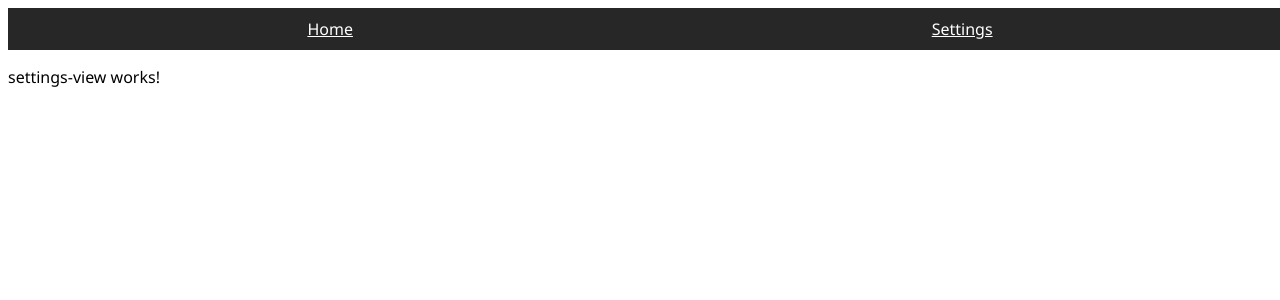
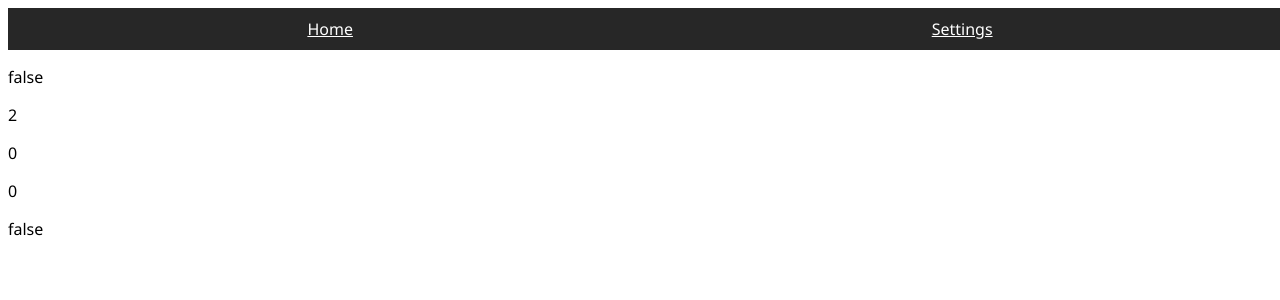
Before and after one commit to AlexWarnes/falah, an Angular app: page /settings in a window 1280 px wide. Shown: the top 300 px of the page. Built offline with nearby package versions, Linux system fonts and the light colour scheme; no server answers.

Commit message:
added settings menu

```diff
--- a/src/app/app.module.ts
+++ b/src/app/app.module.ts
@@ -8,6 +8,7 @@ import { TimesTableDayComponent } from './components/times-table-day/times-table
 import { PrayerTimesViewComponent } from './components/prayer-times-view/prayer-times-view.component';
 import { SettingsViewComponent } from './components/settings-view/settings-view.component';
 import { LocationComponent } from './components/location/location.component';
+import { SettingsMenuComponent } from './components/settings-menu/settings-menu.component';
 
 @NgModule({
   declarations: [
@@ -15,7 +16,8 @@ import { LocationComponent } from './components/location/location.component';
     TimesTableDayComponent,
     PrayerTimesViewComponent,
     SettingsViewComponent,
-    LocationComponent
+    LocationComponent,
+    SettingsMenuComponent
   ],
   imports: [
     BrowserModule,
--- /dev/null
+++ b/src/app/components/settings-menu/settings-menu.component.html
@@ -0,0 +1,7 @@
+<div class="settings-menu-container">
+  <p>{{preferences.autoDetectLocation}}</p>
+  <p>{{preferences.calcMethod}}</p>
+  <p>{{preferences.school}}</p>
+  <p>{{preferences.midnightMode}}</p>
+  <p>{{preferences.notifications}}</p>
+</div>
--- /dev/null
+++ b/src/app/components/settings-menu/settings-menu.component.ts
@@ -0,0 +1,30 @@
+import { Component, OnInit } from '@angular/core';
+import { StateService, preferences } from '../../state/state.service';
+
+@Component({
+  selector: 'app-settings-menu',
+  templateUrl: './settings-menu.component.html',
+  styleUrls: ['./settings-menu.component.css']
+})
+export class SettingsMenuComponent implements OnInit {
+
+  constructor(
+    private STATE: StateService
+  ) { }
+
+  preferences;
+
+  // autoDetectLocation: boolean;
+  // calcMethod: number;
+  // school: number;
+  // midnightMode: number;
+  // notifications: boolean;
+
+
+  ngOnInit() {
+    this.STATE.preferences$.subscribe((prefs) => {
+      return this.preferences = {...prefs};
+    })
+  }
+
+}
--- a/src/app/components/settings-view/settings-view.component.html
+++ b/src/app/components/settings-view/settings-view.component.html
@@ -1,3 +1 @@
-<p>
-  settings-view works!
-</p>
+<app-settings-menu></app-settings-menu>
--- a/src/app/components/times-table-day/times-table-day.component.css
+++ b/src/app/components/times-table-day/times-table-day.component.css
@@ -0,0 +1,7 @@
+.time-box {
+  display: flex;
+  justify-content: space-between;
+  align-items: center;
+  width: 100%;
+  max-width: 300px;
+}
--- a/src/app/state/state.service.ts
+++ b/src/app/state/state.service.ts
@@ -25,6 +25,7 @@ export interface preferences {
   autoDetectLocation: boolean;
   calcMethod: number;
   school: number;
+  midnightMode: number;
   notifications: boolean;
 }
 
@@ -62,10 +63,11 @@ export class StateService {
   })
 
   preferences$ = new BehaviorSubject<preferences>({
-    autoDetectLocation: undefined,
-    calcMethod: undefined,
+    autoDetectLocation: false,
+    calcMethod: 2,
     school: 0,
-    notifications: undefined
+    midnightMode: 0,
+    notifications: false
   })
 
   ui$ = new BehaviorSubject<ui>({
```
Also changed, not shown: src/app/components/settings-menu/settings-menu.component.css (added).
